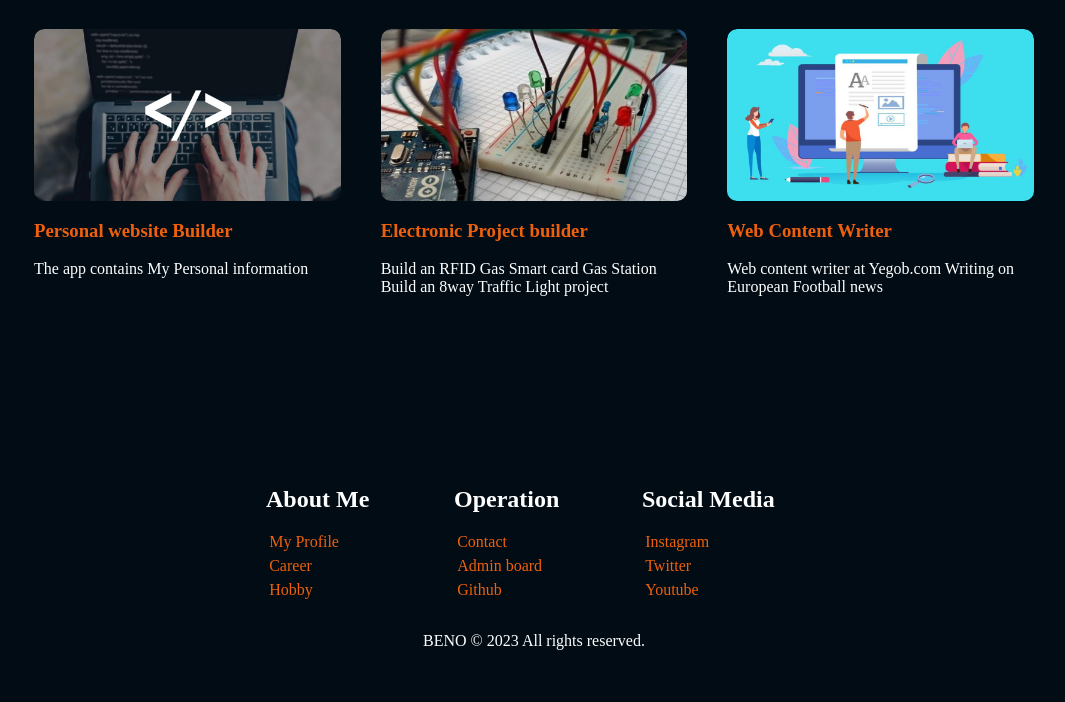
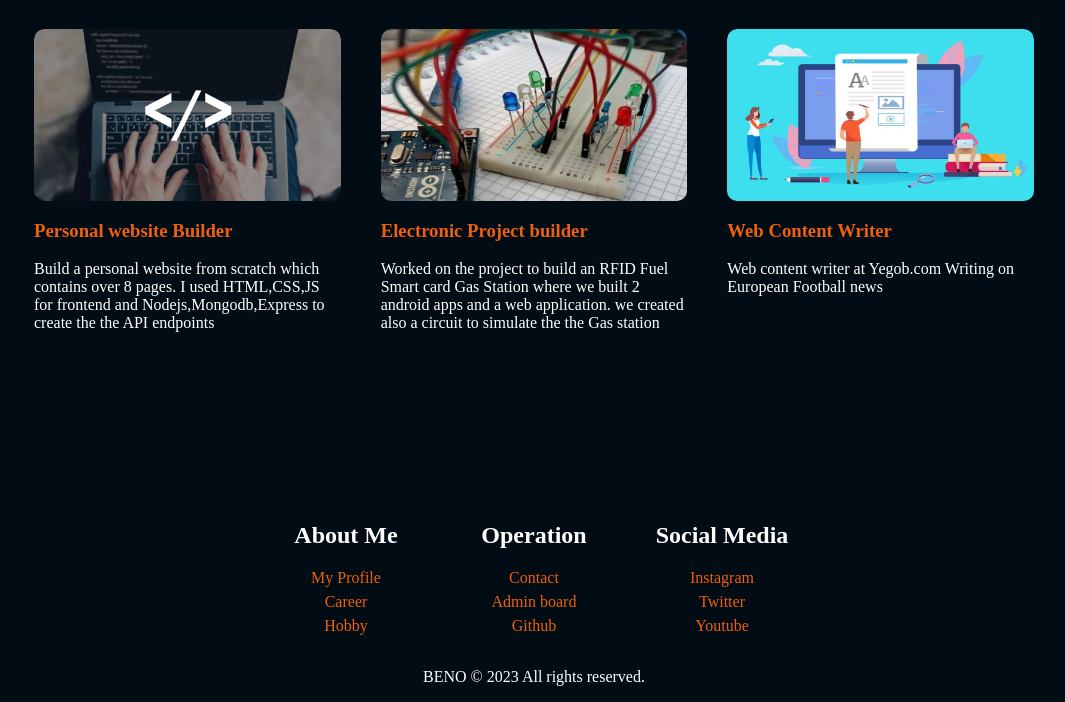
Before and after one commit to bencyubahiro77/my-brand, a plain HTML site: page mywork.html in a window 1280 px wide. Shown: the part 206-908 px from the top of the page, without its empty margins (106-1171 px from the left). Before the commit the page ends 872 px from the top, so only its background shows below. Drawn offline with Linux system fonts and the light colour scheme.

Commit message:
edited my work text

```diff
--- a/mywork.html
+++ b/mywork.html
@@ -39,15 +39,20 @@
                     <img src="/pics used/CODING.jpg">
                     <div class="layer">
                         <h3><a href="" >Personal website Builder</a></h3>
-                        <p>The app contains My Personal information</p>
+                        <p>Build a personal website from scratch which contains over 8 pages.
+                            I used HTML,CSS,JS for frontend and Nodejs,Mongodb,Express to create the
+                            the API endpoints
+
+                        </p>
                     </div>
                 </div>
                 <div class="work">
                     <img src="/pics used/BUILDING PROJECT.jpg">
                     <div class="layer">
                         <h3><a href="" >Electronic Project builder</a></h3>
-                        <p>Build an RFID Gas Smart card Gas Station
-                           Build an 8way Traffic Light project
+                        <p>Worked on the project to build an RFID Fuel Smart card Gas Station
+                           where we built 2 android apps and a web application.
+                           we created also a circuit to simulate the the Gas station
                         </p>
                     </div>
                 </div>
--- a/wholepage.css
+++ b/wholepage.css
@@ -367,7 +367,7 @@
   }
   .work p{
     display: block;
-    max-height: 4.3em;
+    max-height: 4.5em;
     overflow: hidden;
     width: 100%;
   }
@@ -610,7 +610,7 @@ transition: transform 0.5s;
         .footer__links{
             max-width: 100%;
             display: flex;
-            justify-content: center;
+            text-align: center;
 
         }
         .footer__links--wrapper{
@@ -650,7 +650,7 @@ transition: transform 0.5s;
        .Website__rights{
         color:#fff;
         display: flex;
-        justify-content: center;
+        text-align: center;
         font: 700;
        }
      .footer__links--items p{
```
Also changed, not shown: contact.html (+0 -1 lines), index.html (+1 -2 lines).
